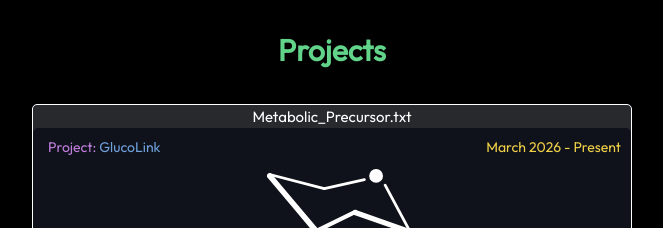
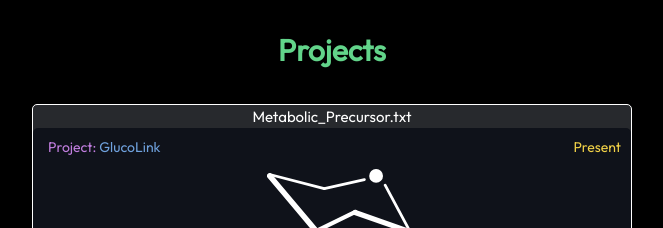
Before and after one commit to Claudio-Perinuzzi/portfolio-website, a React (Vite) app: page / in a window 1280 px wide. Shown: the part 3600-3828 px from the top of the page, without its empty margins (308-971 px from the left). Built offline with nearby package versions, Linux system fonts and the light colour scheme.

Commit message:
updated time of glucolink

```diff
--- a/src/components/Project/projectData.js
+++ b/src/components/Project/projectData.js
@@ -1,8 +1,8 @@
 export const projectData = [
-        {
+    {
         projHeader: 'Metabolic_Precursor.txt',
         title: 'GlucoLink',
-        time: 'March 2026 - Present',
+        time: 'Present',
         imgPath: false,
         logoPath: 'glucose_all_white.svg',
         logoSize: '25%',
```
